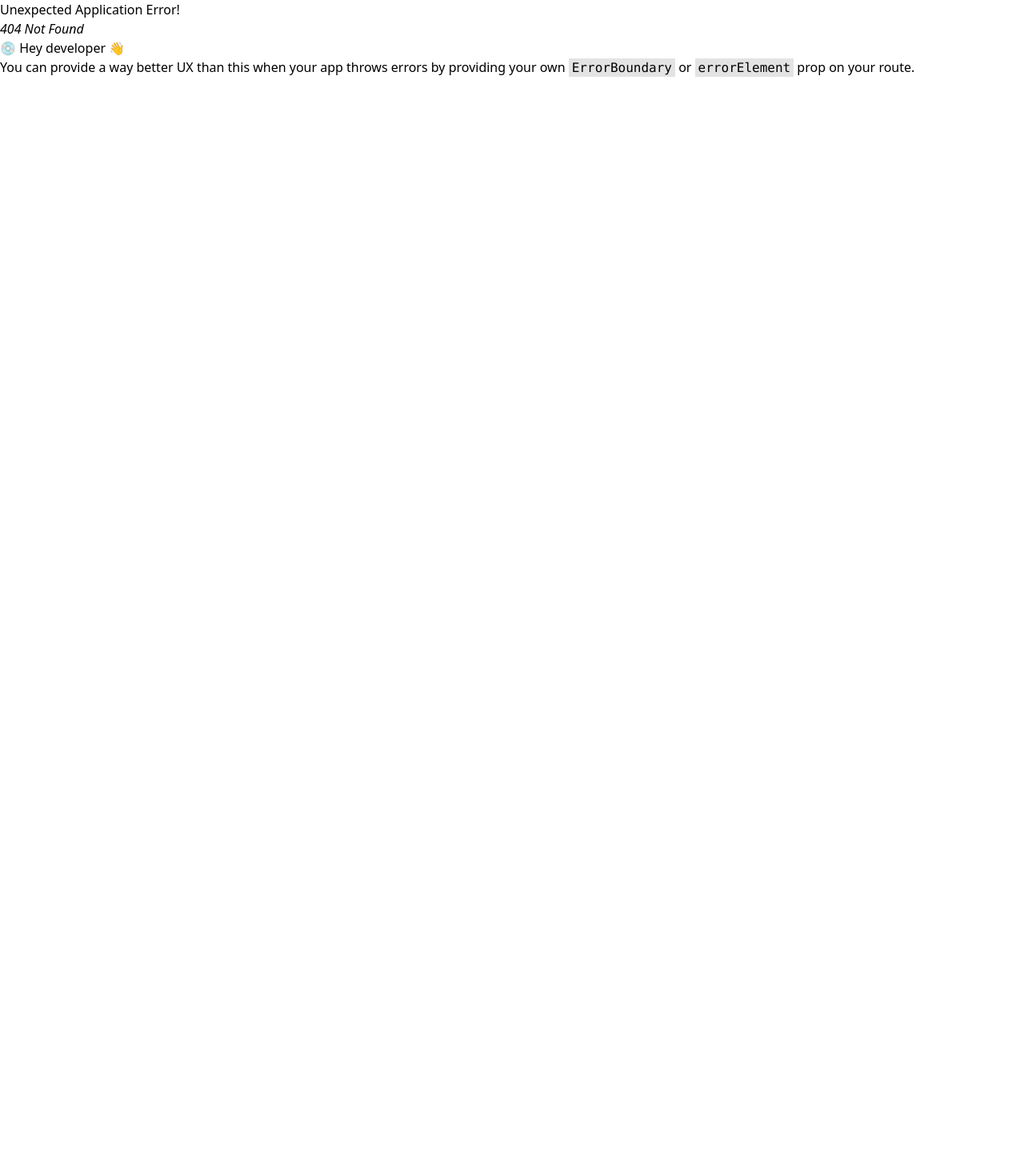
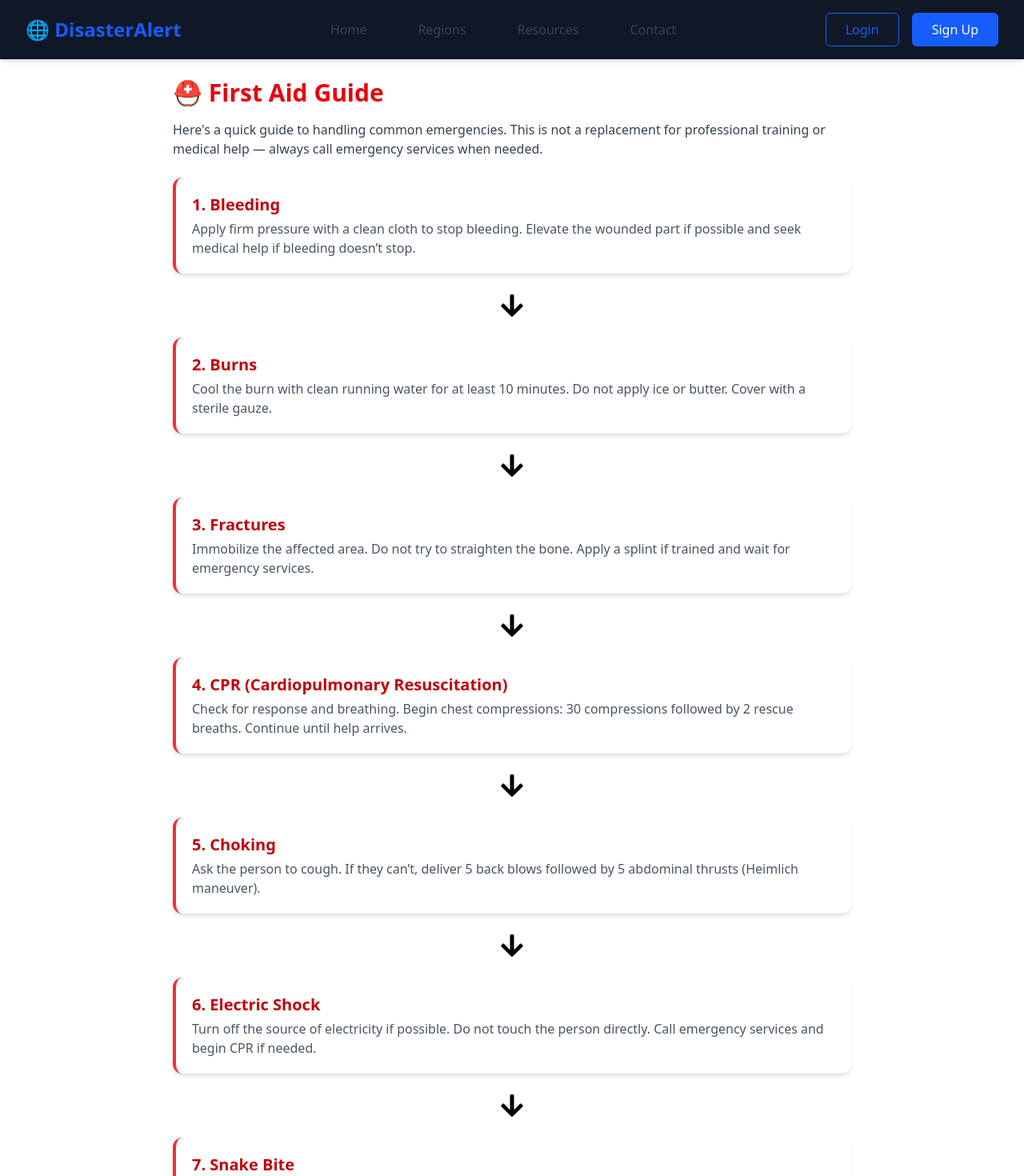
Before and after one commit to NarayanReddy1702/hack-forntend, a React (Vite) app: page /FirstAidGuide in a window 1280 px wide. Before the commit this address had no page. Shown: the top 1470 px of the page at 80% size. Before the commit the page ends 800 px from the top, so only its background shows below. Built offline with nearby package versions, Linux system fonts and the light colour scheme.

Commit message:
safeSheter and firstaid guide page added

```diff
--- a/package.json
+++ b/package.json
@@ -10,15 +10,20 @@
     "preview": "vite preview"
   },
   "dependencies": {
+    "@react-three/drei": "^10.0.6",
+    "@react-three/fiber": "^9.0.0-alpha.8",
     "@tailwindcss/vite": "^4.1.4",
+    "clsx": "^2.1.1",
     "framer-motion": "^12.7.3",
     "leaflet": "^1.9.4",
+    "motion": "^12.7.3",
     "react": "^19.0.0",
     "react-dom": "^19.0.0",
     "react-hot-toast": "^2.5.2",
     "react-icons": "^5.5.0",
     "react-leaflet": "^5.0.0",
     "react-router-dom": "^7.5.0",
+    "tailwind-merge": "^3.2.0",
     "tailwindcss": "^4.1.4"
   },
   "devDependencies": {
--- /dev/null
+++ b/src/components/FirstAidSteps.jsx
@@ -0,0 +1,80 @@
+import React from "react";
+import { FaArrowDown } from "react-icons/fa";
+
+const firstAidTips = [
+  {
+    title: "1. Bleeding",
+    description:
+      "Apply firm pressure with a clean cloth to stop bleeding. Elevate the wounded part if possible and seek medical help if bleeding doesn’t stop.",
+  },
+  {
+    title: "2. Burns",
+    description:
+      "Cool the burn with clean running water for at least 10 minutes. Do not apply ice or butter. Cover with a sterile gauze.",
+  },
+  {
+    title: "3. Fractures",
+    description:
+      "Immobilize the affected area. Do not try to straighten the bone. Apply a splint if trained and wait for emergency services.",
+  },
+  {
+    title: "4. CPR (Cardiopulmonary Resuscitation)",
+    description:
+      "Check for response and breathing. Begin chest compressions: 30 compressions followed by 2 rescue breaths. Continue until help arrives.",
+  },
+  {
+    title: "5. Choking",
+    description:
+      "Ask the person to cough. If they can’t, deliver 5 back blows followed by 5 abdominal thrusts (Heimlich maneuver).",
+  },
+  {
+    title: "6. Electric Shock",
+    description:
+      "Turn off the source of electricity if possible. Do not touch the person directly. Call emergency services and begin CPR if needed.",
+  },
+  {
+    title: "7. Snake Bite",
+    description:
+      "Keep the person calm and still. Do not cut or suck the wound. Immobilize the limb and seek immediate medical attention.",
+  },
+  {
+    title: "8. Fainting",
+    description:
+      "Lay the person flat on their back. Loosen tight clothing. If unresponsive after 1 minute, call for help.",
+  },
+];
+
+const FirstAidGuide = () => {
+  return (
+    <div className="max-w-4xl mx-auto p-6">
+      <h1 className="text-3xl font-bold text-red-600 mb-4">
+        ⛑️ First Aid Guide
+      </h1>
+      <p className="text-gray-700 mb-6">
+        Here's a quick guide to handling common emergencies. This is not a
+        replacement for professional training or medical help — always call
+        emergency services when needed.
+      </p>
+
+      <div className="space-y-6">
+        {firstAidTips.map((tip, index) => (
+          <>
+            <div
+              key={index}
+              className="bg-white p-5 rounded-xl shadow-md border-l-4 border-red-500"
+            >
+              <h2 className="text-xl font-semibold text-red-700 mb-1">
+                {tip.title}
+              </h2>
+              <p className="text-gray-600">{tip.description}</p>
+            </div>
+            {index != 7 ? <FaArrowDown style={{textAlign: "center", width: "100%", fontSize: "2rem"}}/> : null}
+
+          </>
+        ))}
+      </div>
+    </div>
+  );
+};
+
+export default FirstAidGuide;
--- a/src/components/SafeShelters.jsx
+++ b/src/components/SafeShelters.jsx
@@ -30,7 +30,7 @@ const shelters = [
 
 
  const shelterIcon = new L.Icon({
-     iconUrl: "https://icons.veryicon.com/png/o/miscellaneous/iron-police/emergency-shelter.png",
+     iconUrl: "https://www.iconfinder.com/icons/4101104/address_delivery_location_map_icon",
      iconSize: [32, 32],
    });
 
--- /dev/null
+++ b/src/lib/utils.js
@@ -0,0 +1,6 @@
+import { ClassValue, clsx } from "clsx";
+import { twMerge } from "tailwind-merge";
+
+export function cn(...inputs) {
+  return twMerge(clsx(inputs));
+}
--- a/src/router/router.jsx
+++ b/src/router/router.jsx
@@ -6,6 +6,7 @@ import Page1 from "../sections/page1";
 import Regions from "../sections/Regions";
 import Resources from "../sections/Resources";
 import SafeShelters from "../components/SafeShelters";
+import FirstAidGuide from "../components/FirstAidSteps";
 
 const router= createBrowserRouter([
     {
@@ -34,6 +35,10 @@ const router= createBrowserRouter([
             {
                 path:"/SafeShelters",
                 element: <SafeShelters/>
+            },
+            {
+                path: "/FirstAidGuide",
+                element: <FirstAidGuide/>
             }
         ]
     }
--- a/src/sections/Home.jsx
+++ b/src/sections/Home.jsx
@@ -20,7 +20,6 @@ const Home = () => {
     Get Started
   </button>
 </div>
-
 </>
   )
 }
--- a/src/sections/page1.jsx
+++ b/src/sections/page1.jsx
@@ -69,10 +69,6 @@ function Page1() {
               </span>
             </li>
             <li>
-              🌪 Most Affected Region:{" "}
-              <span className="font-medium">South Asia</span>
-            </li>
-            <li>
               👥 People Affected:{" "}
               <span className="font-medium">1.2 million+</span>
             </li>
@@ -83,23 +79,13 @@ function Page1() {
           <h2 className="text-xl font-semibold mb-4">🛠 Emergency Resources</h2>
           <ul className="space-y-2 text-sm">
             <li>
-              <a href="#" className="text-blue-600 hover:underline">
-                📞 Emergency Hotlines
-              </a>
-            </li>
-            <li>
               <a href="/SafeShelters" className="text-blue-600 hover:underline">
                 🏠 Find Safe Shelters
               </a>
             </li>
             <li>
-              <a href="#" className="text-blue-600 hover:underline">
+              <a href="/FirstAidGuide" className="text-blue-600 hover:underline">
                 🩺 First Aid Guides
-              </a>
-            </li>
-            <li>
-              <a href="#" className="text-blue-600 hover:underline">
-                🤝 Relief Organizations
               </a>
             </li>
           </ul>
```
Also changed, not shown: 1 other file (tests, documents, lock files or other folders).
